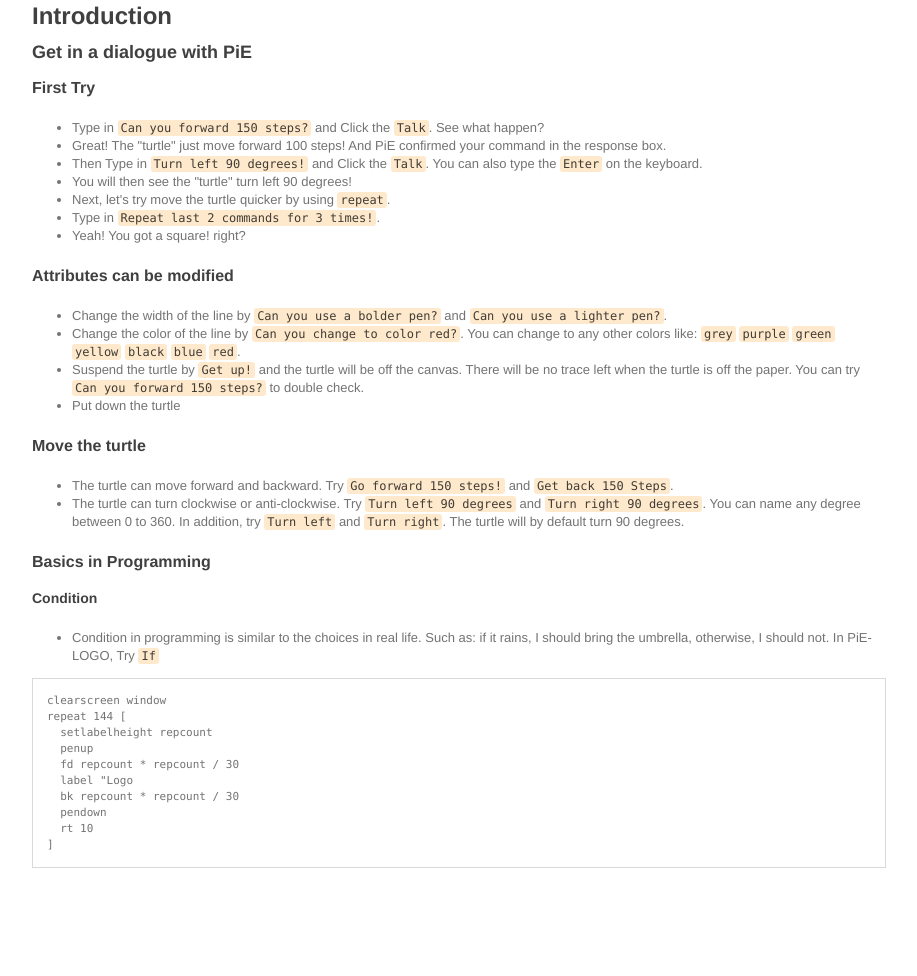
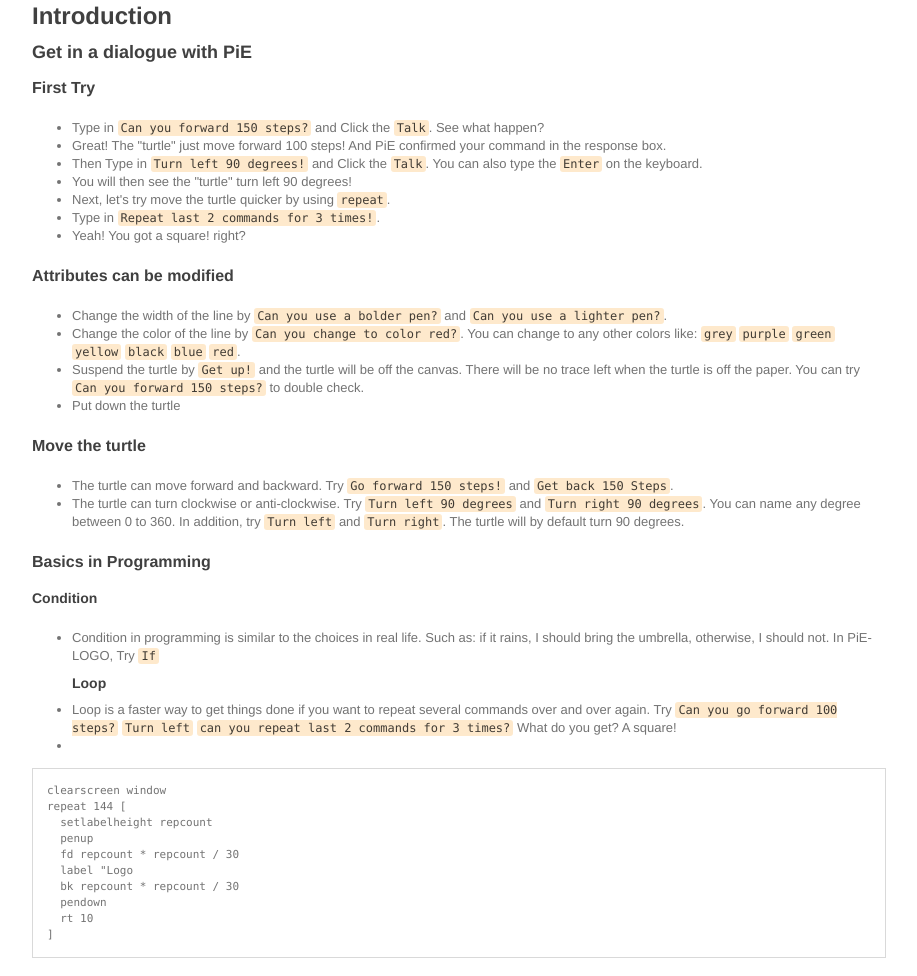
Before and after one commit to inexorabletash/jslogo, a plain HTML site: page tutorial.htm in a window 1280 px wide. Shown: the part 66-1042 px from the top of the page, without its empty margins (181-1098 px from the left). Before the commit the page ends 952 px from the top, so only its background shows below. Drawn offline with Linux system fonts and the light colour scheme.

Commit message:
loop added

```diff
--- a/tutorial.htm
+++ b/tutorial.htm
@@ -198,7 +198,11 @@ sup {
 <h5>Condition</h5>
 
 <ul>
-<li>Condition in programming is similar to the choices in real life. Such as: if it rains, I should bring the umbrella, otherwise, I should not. In PiE-LOGO, Try <code>If</code></li>
+<li>Condition in programming is similar to the choices in real life. Such as: if it rains, I should bring the umbrella, otherwise, I should not. In PiE-LOGO, Try <code>If</code>
+
+<h5>Loop</h5></li>
+<li>Loop is a faster way to get things done if you want to repeat several commands over and over again. Try <code>Can you go forward 100 steps?</code> <code>Turn left</code> <code>can you repeat last 2 commands for 3 times?</code> What do you get? A square!</li>
+<li></li>
 </ul>
 
 
```
Also changed, not shown: tutorial.md (+3 -1 lines).
